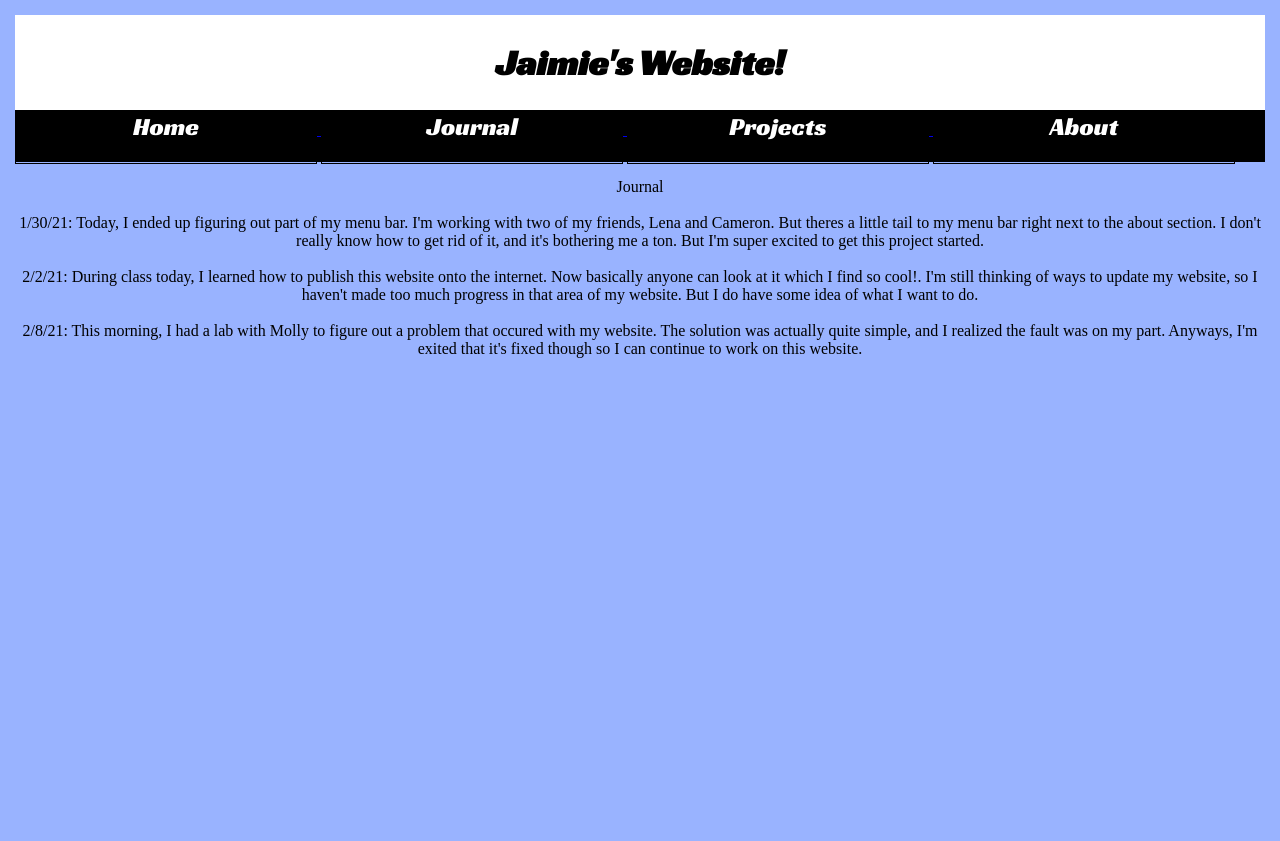
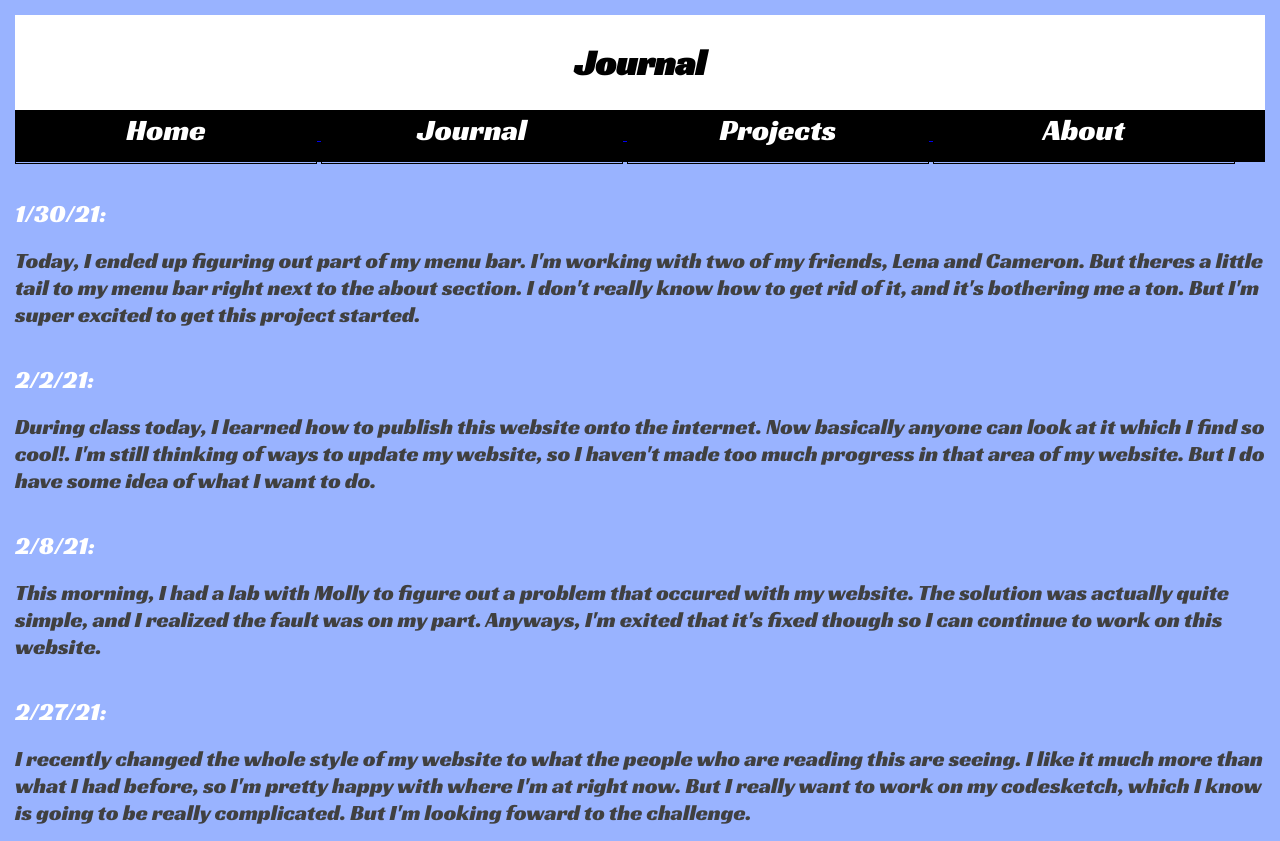
Before and after one commit to c24jl1/c24jl1.github.io, a plain HTML site: page journal.html in a window 1280 px wide. Before the commit the page ends 800 px from the top, so only its background shows below. Drawn offline with Linux system fonts and the light colour scheme.

Commit message:
changing the font of the website

```diff
--- a/journal.html
+++ b/journal.html
@@ -38,21 +38,38 @@
 		position: relative;
 		display: inline-block;
 		text-align: center;
-		font-size: 25px;
+		font-size: 30px;
 		font-family: 'Racing Sans One', cursive;
-		color: white;s
+		color: white;
 
 
 	}
 
 	.item:hover{
 		background-color: #484848;
-		transition: 0.5s;
+		transition: 0.35s;
 
 
 	}
+
 	body{
 		margin:15px;
+	}
+
+	.journalheader{
+		font-size: 25px;
+		color: white;
+		position: relative;
+		text-align: left;
+		font-family: 'Racing Sans One', cursive;
+	}
+
+	.journaltext{
+		font-size: 22px;
+		color: #404040;
+		position: relative;
+		text-align: left;
+		font-family: 'Racing Sans One', cursive;
 	}
 </style>
 
@@ -79,7 +96,7 @@
 
 
 <div class="header">
-  <h1>Jaimie's Website!</h1>
+  <h1>Journal</h1>
 </div>
 
 
@@ -105,18 +122,40 @@
 
 <div id="journal">
 
-<p>Journal
+
 
 	<br>
 	<br>
-	1/30/21: Today, I ended up figuring out part of my menu bar. I'm working with two of my friends, Lena and Cameron. But theres a little tail to my menu bar right next to the about section. I don't really know how to get rid of it, and it's bothering me a ton. But I'm super excited to get this project started.
+	<div class="journalheader"> 1/30/21:</div>
+	<br>
+	 <div class="journaltext">
+	 	Today, I ended up figuring out part of my menu bar. I'm working with two of my friends, Lena and Cameron. But theres a little tail to my menu bar right next to the about section. I don't really know how to get rid of it, and it's bothering me a ton. But I'm super excited to get this project started.
+	</div>
+
 	<br>
 	<br>
-	2/2/21: During class today, I learned how to publish this website onto the internet. Now basically anyone can look at it which I find so cool!. I'm still thinking of ways to update my website, so I haven't made too much progress in that area of my website. But I do have some idea of what I want to do.
+
+	<div class="journalheader">2/2/21: </div>
+	<br>
+	 <div class="journaltext">
+	 	During class today, I learned how to publish this website onto the internet. Now basically anyone can look at it which I find so cool!. I'm still thinking of ways to update my website, so I haven't made too much progress in that area of my website. But I do have some idea of what I want to do.
+	</div>
+
 	<br>
 	<br>
-	2/8/21: This morning, I had a lab with Molly to figure out a problem that occured with my website. The solution was actually quite simple, and I realized the fault was on my part. Anyways, I'm exited that it's fixed though so I can continue to work on this website.
+	<div class="journalheader">2/8/21: </div>
+	<br>
+	 <div class="journaltext">
+	 	This morning, I had a lab with Molly to figure out a problem that occured with my website. The solution was actually quite simple, and I realized the fault was on my part. Anyways, I'm exited that it's fixed though so I can continue to work on this website.
+	 </div>
+	<br>
+	<br>
+	<div class="journalheader">2/27/21:</div>
 
+	<br>
+	 <div class="journaltext">
+	 	I recently changed the whole style of my website to what the people who are reading this are seeing. I like it much more than what I had before, so I'm pretty happy with where I'm at right now. But I really want to work on my codesketch, which I know is going to be really complicated. But I'm looking foward to the challenge.
+	</div>
 </div>
 
 
```
Also changed, not shown: about.html (+13 -5 lines), index.html (+4 -4 lines), projects.html (+3 -3 lines). Lines whose indentation alone changed are shown as unchanged.
